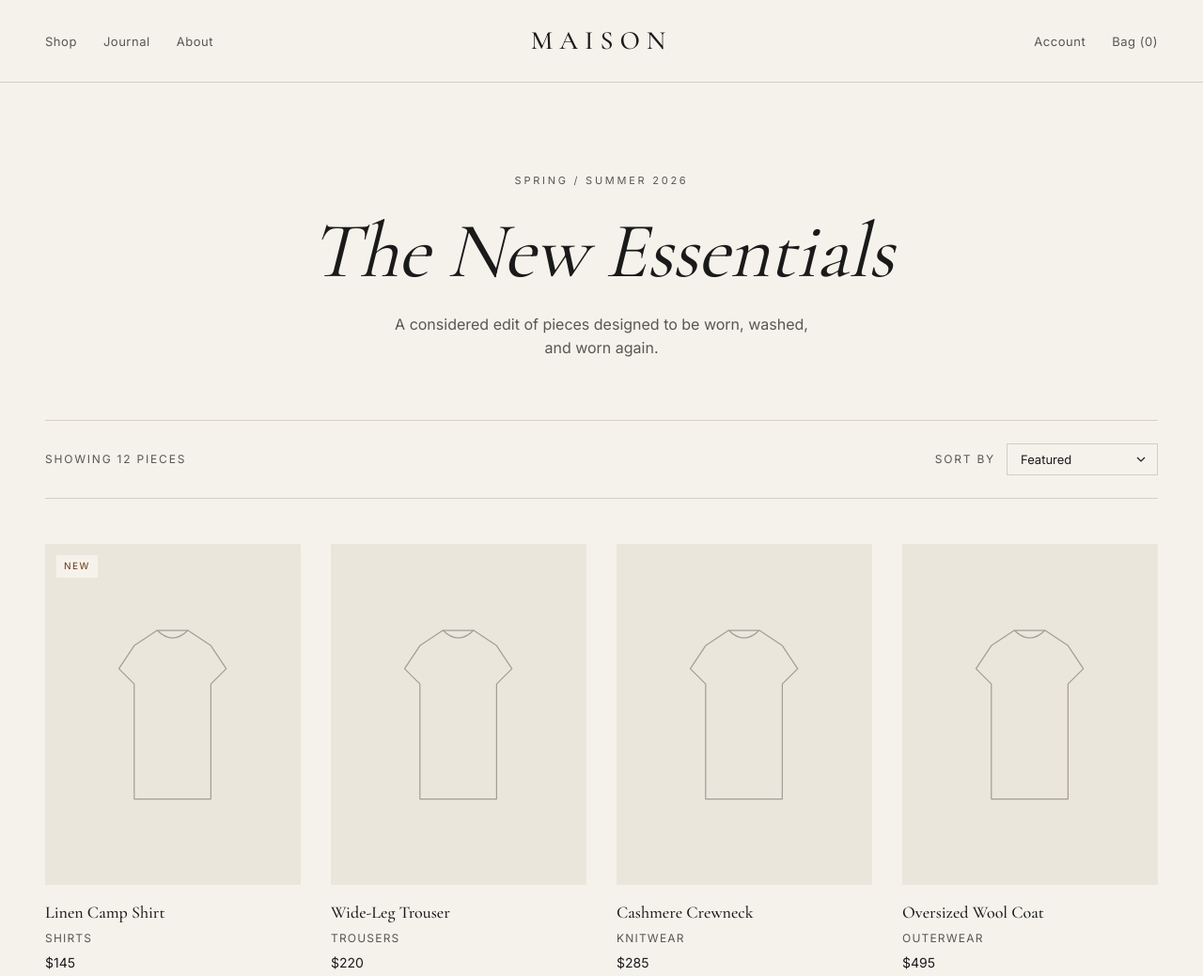
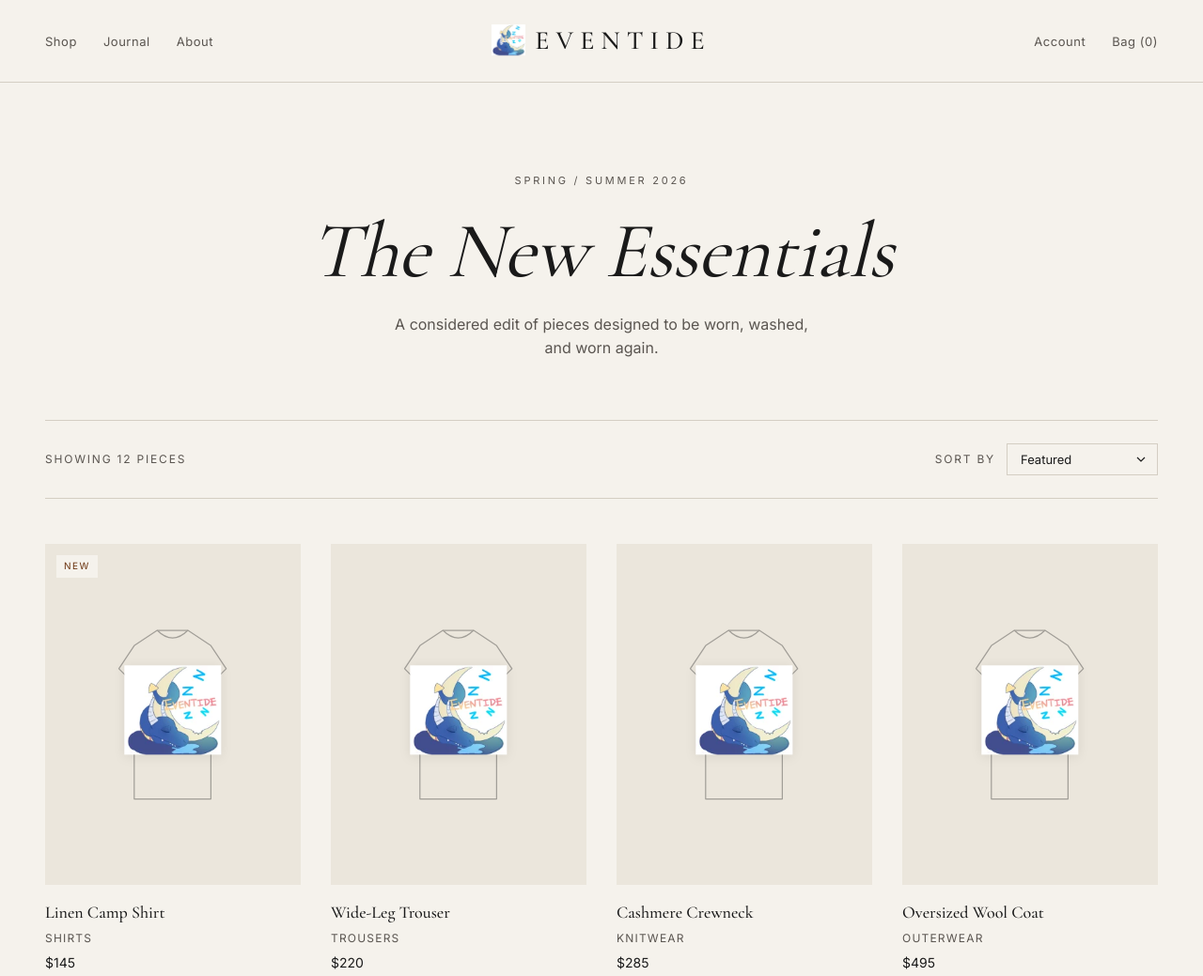
Before and after one commit to Hyunguy/hyunclothingshopsite, a plain HTML site: page index.html in a window 1280 px wide. Shown: the top 1039 px of the page at 94% size. Drawn offline with nearby package versions, Linux system fonts and the light colour scheme.

Commit message:
Add EVENTIDE branding and logo to product cards

```diff
--- a/Styles.css
+++ b/Styles.css
@@ -87,6 +87,16 @@ ul {
   font-weight: 500;
   letter-spacing: 0.25em;
   color: var(--ink);
+  display: inline-flex;
+  align-items: center;
+  gap: 10px;
+}
+
+.logo-mark {
+  width: 36px;
+  height: 36px;
+  object-fit: contain;
+  display: block;
 }
 
 /* ---------- Hero ---------- */
@@ -238,6 +248,25 @@ ul {
   background: var(--bg);
   padding: 4px 8px;
   color: var(--accent);
+  z-index: 2;
+}
+
+.product-brand {
+  position: absolute;
+  top: 50%;
+  left: 50%;
+  transform: translate(-50%, -50%);
+  width: 38%;
+  height: auto;
+  object-fit: contain;
+  pointer-events: none;
+  z-index: 1;
+  filter: drop-shadow(0 2px 6px rgba(0, 0, 0, 0.08));
+  transition: transform 0.5s ease;
+}
+
+.product-card:hover .product-brand {
+  transform: translate(-50%, -50%) scale(1.05);
 }
 
 .product-name {
--- a/index.html
+++ b/index.html
@@ -21,7 +21,10 @@
         <a href="#" class="nav-link">Journal</a>
         <a href="#" class="nav-link">About</a>
       </div>
-      <a href="#" class="logo">MAISON</a>
+      <a href="#" class="logo">
+        <img src="eventide-logo.webp" alt="" class="logo-mark" />
+        <span>EVENTIDE</span>
+      </a>
       <div class="header-right">
         <a href="#" class="nav-link">Account</a>
         <a href="#" class="nav-link">Bag (0)</a>
--- a/script.js
+++ b/script.js
@@ -1,4 +1,6 @@
-
+/* ============================================
+   MAISON — Product catalog & sort filter
+   ============================================ */
 
 // Product data. `dateAdded` is an ISO date used for chronological sorting.
 const products = [
@@ -116,7 +118,7 @@ function formatPrice(value) {
   return `$${value.toLocaleString("en-US")}`;
 }
 
-// Render a single product card.
+// Render a single product card. Each garment carries the EVENTIDE brand logo.
 function renderCard(product) {
   const tagHTML = product.tag
     ? `<span class="product-tag">${product.tag}</span>`
@@ -126,6 +128,7 @@ function renderCard(product) {
       <div class="product-img">
         ${tagHTML}
         ${placeholderSVG()}
+        <img src="eventide-logo.webp" alt="EVENTIDE" class="product-brand" />
       </div>
       <h3 class="product-name">${product.name}</h3>
       <p class="product-meta">${product.category}</p>
```
Also changed, not shown: eventide-logo.webp (added).
